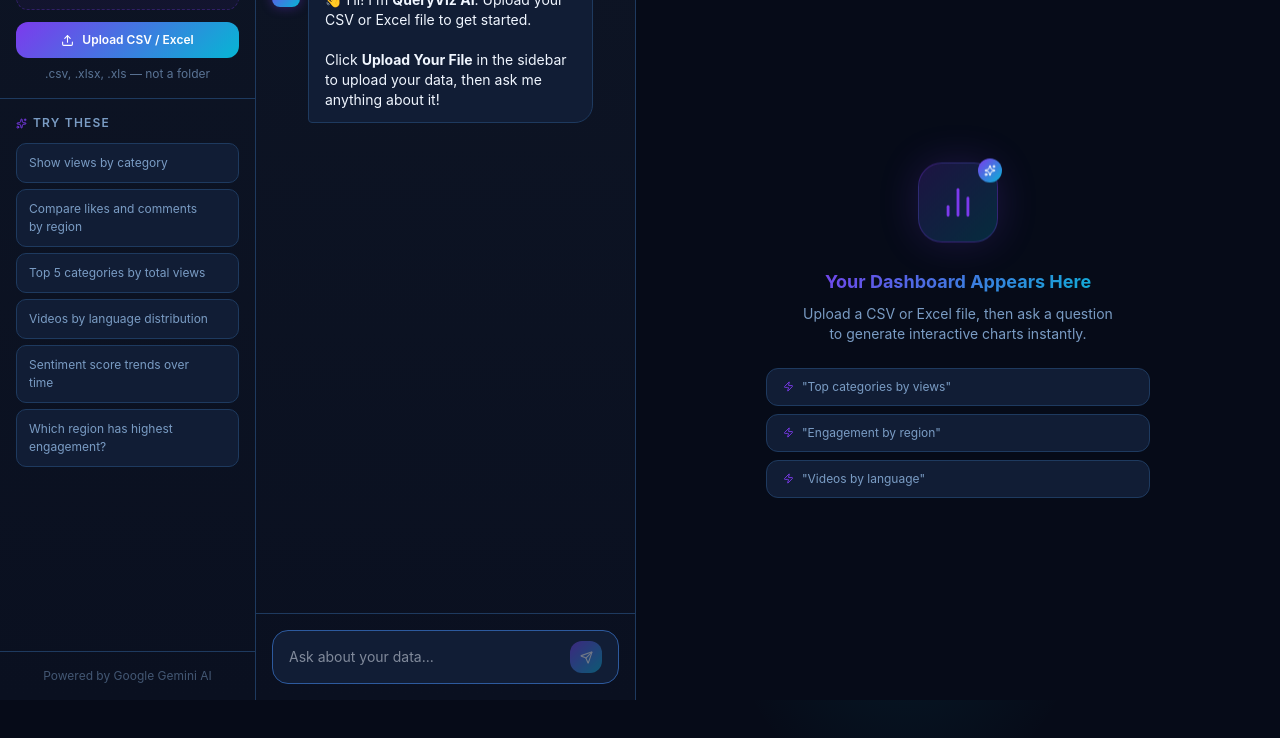
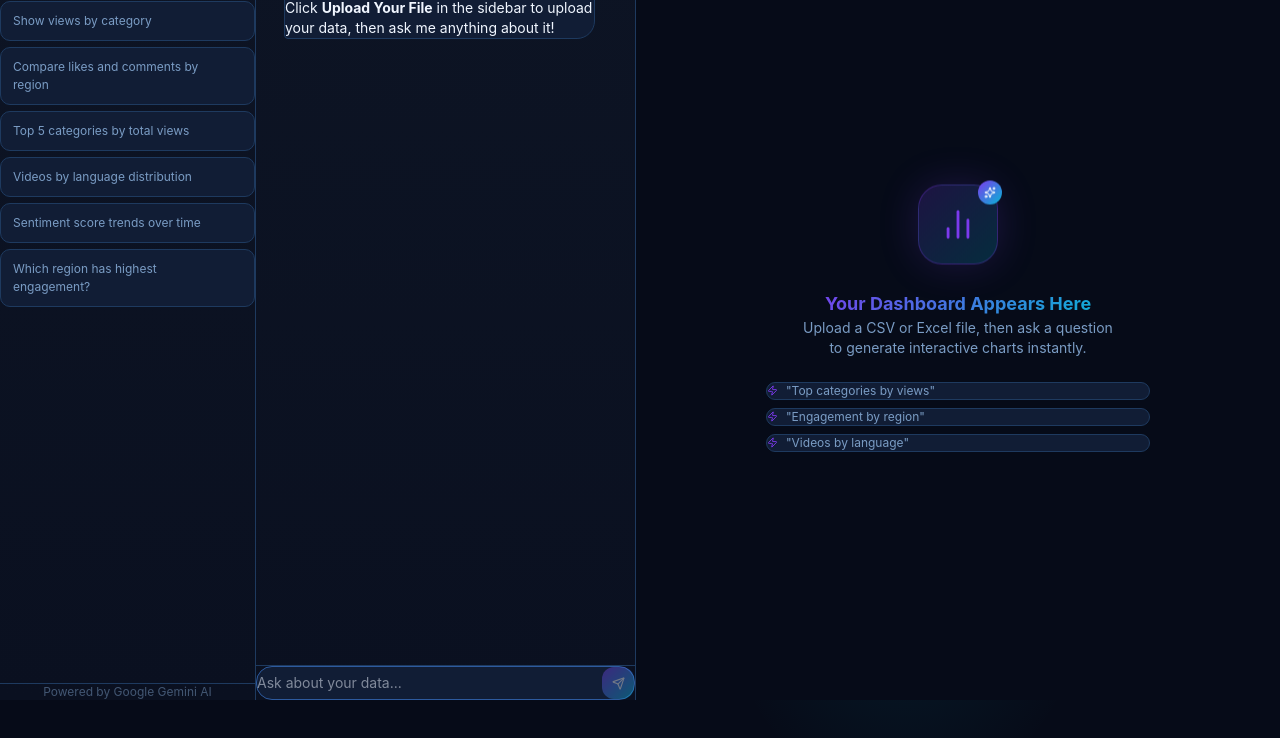
Before and after one commit to Shib338/project1, a Next.js app in the folder frontend/: page / in a window 1280 px wide. Shown: the top 738 px of the page. Built offline with nearby package versions, Linux system fonts and the light colour scheme.

Commit message:
fix: lock html/body to 100vh, prevent page overflow/scroll

```diff
--- a/frontend/app/globals.css
+++ b/frontend/app/globals.css
@@ -19,12 +19,24 @@
   --gradient: linear-gradient(135deg, #7c3aed, #06b6d4);
 }
 
-* { box-sizing: border-box; }
+* { box-sizing: border-box; margin: 0; padding: 0; }
 
+html,
 body {
+  height: 100%;
+  width: 100%;
+  overflow: hidden;
   background-color: var(--bg-primary);
   color: var(--text-primary);
   font-family: 'Inter', -apple-system, BlinkMacSystemFont, sans-serif;
+}
+
+/* Next.js root div */
+body > div:first-child,
+#__next {
+  height: 100%;
+  width: 100%;
+  overflow: hidden;
 }
 
 /* ── Scrollbar ── */
--- a/frontend/app/layout.tsx
+++ b/frontend/app/layout.tsx
@@ -8,8 +8,8 @@ export const metadata: Metadata = {
 
 export default function RootLayout({ children }: { children: React.ReactNode }) {
   return (
-    <html lang="en" style={{ height: "100%" }}>
-      <body style={{ height: "100%", margin: 0, overflow: "hidden" }}>{children}</body>
+    <html lang="en">
+      <body>{children}</body>
     </html>
   );
 }
```
